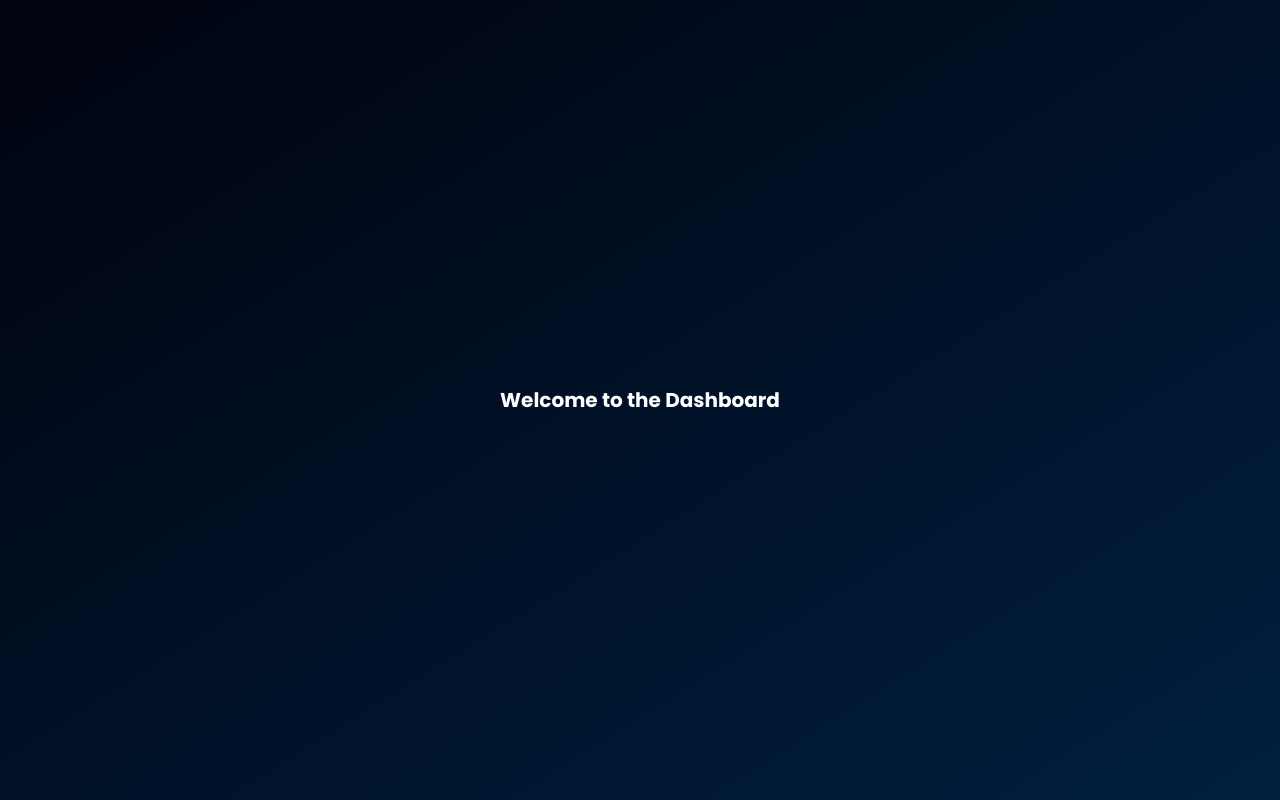
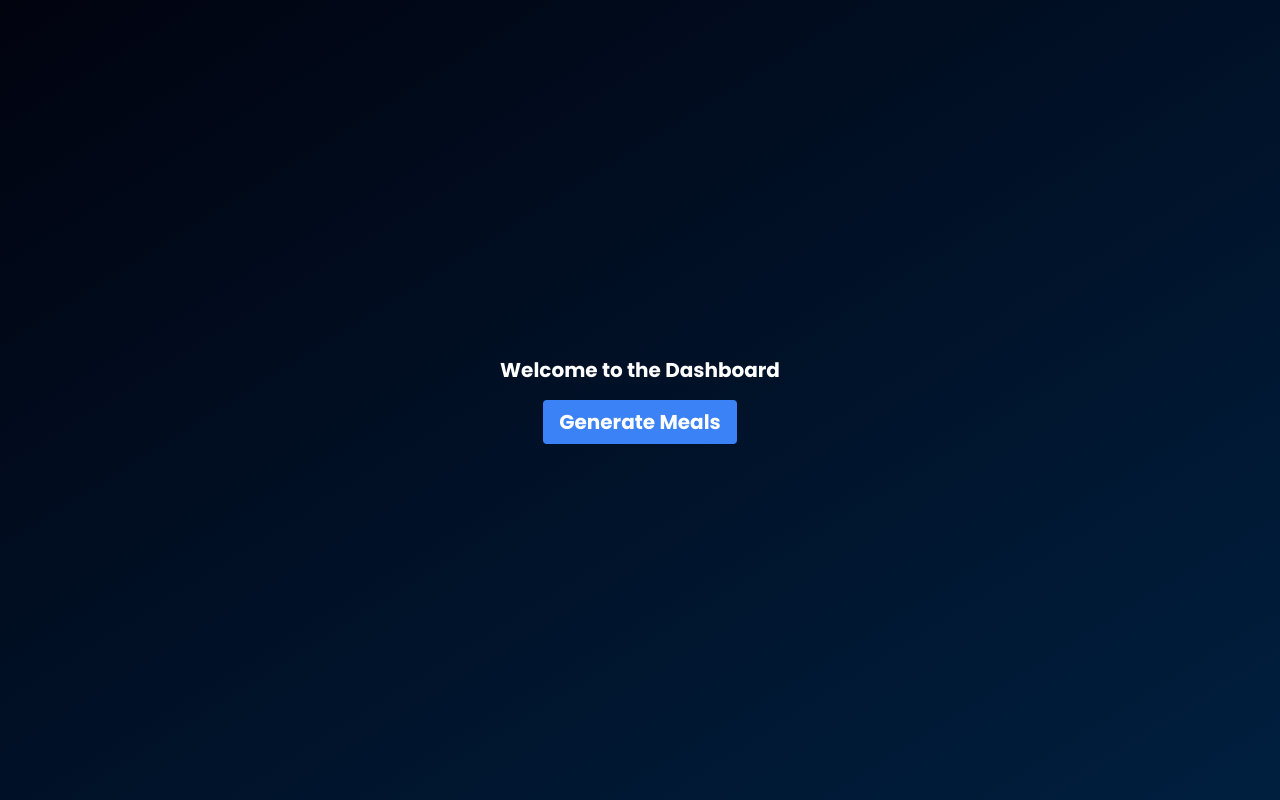
Before and after one commit to bengiloo/fitness-app, a React (Vite) app in the folder client/: page /dashboard in a window 1280 px wide. Built offline with nearby package versions, Linux system fonts and the light colour scheme.

Commit message:
updated dashboard, replace button with MealPlanUI component

```diff
--- a/client/src/Dashboard.jsx
+++ b/client/src/Dashboard.jsx
@@ -1,10 +1,83 @@
 import React from 'react';
+import axios from "axios";
 
 const Dashboard = () => {
+  const generateMeals = async () => {
+    try {
+      const email = localStorage.getItem("userEmail");
+      if (!email) {
+        throw new Error("User email not found in localStorage");
+      }
+
+      // get user input for a form to generate the meals
+      // pass it as a req so that it is contructed as a query
+      const response = await axios.post("http://localhost:3000/api/meals/fetch-meal", {
+        diet: "low-carb",
+        health: "Mediterranean",
+        cuisineType: "Asian",
+        mealType: "Lunch",
+        calories: "100-150"
+      }); // hard coded for now, these need to come from the user input
+      console.log("Fetched Meal Data in front end:", response.data);
+
+
+      // Here i want to only grab 7 meals, one for each day
+      const mealPlanData = [];
+
+      // Display data to the console for debugging purposes
+      for (let i = 0; i < 7; i++) {
+        const mealName = response.data.hits[i].recipe.label;
+        const typeOfMeal = response.data.hits[i].recipe.cuisineType[0];
+        const fats = response.data.hits[i].recipe.digest[0].total.toFixed(2);
+        const carbs = response.data.hits[i].recipe.digest[1].total.toFixed(2);
+        const protein = response.data.hits[i].recipe.digest[2].total.toFixed(2);
+        const calories = response.data.hits[i].recipe.calories.toFixed(2);
+        console.log(`Meal ${i + 1}`);
+        console.log(`Meal Name: ${mealName}`);
+        console.log(`Type of Meal: ${typeOfMeal}`);
+        console.log(`Fats: ${fats}`);
+        console.log(`Carbs: ${carbs}`);
+        console.log(`Protein: ${protein}`);
+        console.log(`Calories: ${calories}`);
+        console.log("\n");
+
+        // Push a meal onto the meal plan
+        mealPlanData.push({
+          mealName,
+          typeOfMeal,
+          nutrients: {
+            fats,
+            carbs,
+            protein,
+            calories
+          }
+        });
+
+      }
+
+      // save the meal plan to db
+      const mealPlanPayload = { email, mealPlanData };
+      const saveMealPlanResponse = await axios.post("http://localhost:3000/api/meals/save-mealplan", mealPlanPayload);
+
+      if (saveMealPlanResponse.status < 200 || saveMealPlanResponse.status >= 300) {
+        throw new Error("Failed to save meal plan");
+      }
+      console.log("Meal plan saved successfully:", saveMealPlanResponse.data);
+    } catch (error) {
+      console.error("Error testing endpoint:", error.message);
+    }
+  };
+
   return (
     <div className="flex items-center justify-center h-screen">
-      <div className="w-72 h-72 flex items-center justify-center  text-xl font-bold">
-        Welcome to the Dashboard
+      <div className="w-72 h-72 flex flex-col items-center justify-center text-xl font-bold">
+        <p>Welcome to the Dashboard</p>
+        <button
+          onClick={generateMeals}
+          className="mt-4 px-4 py-2 bg-blue-500 text-white rounded hover:bg-blue-700"
+        >
+          Generate Meals
+        </button>
       </div>
     </div>
   );
```
